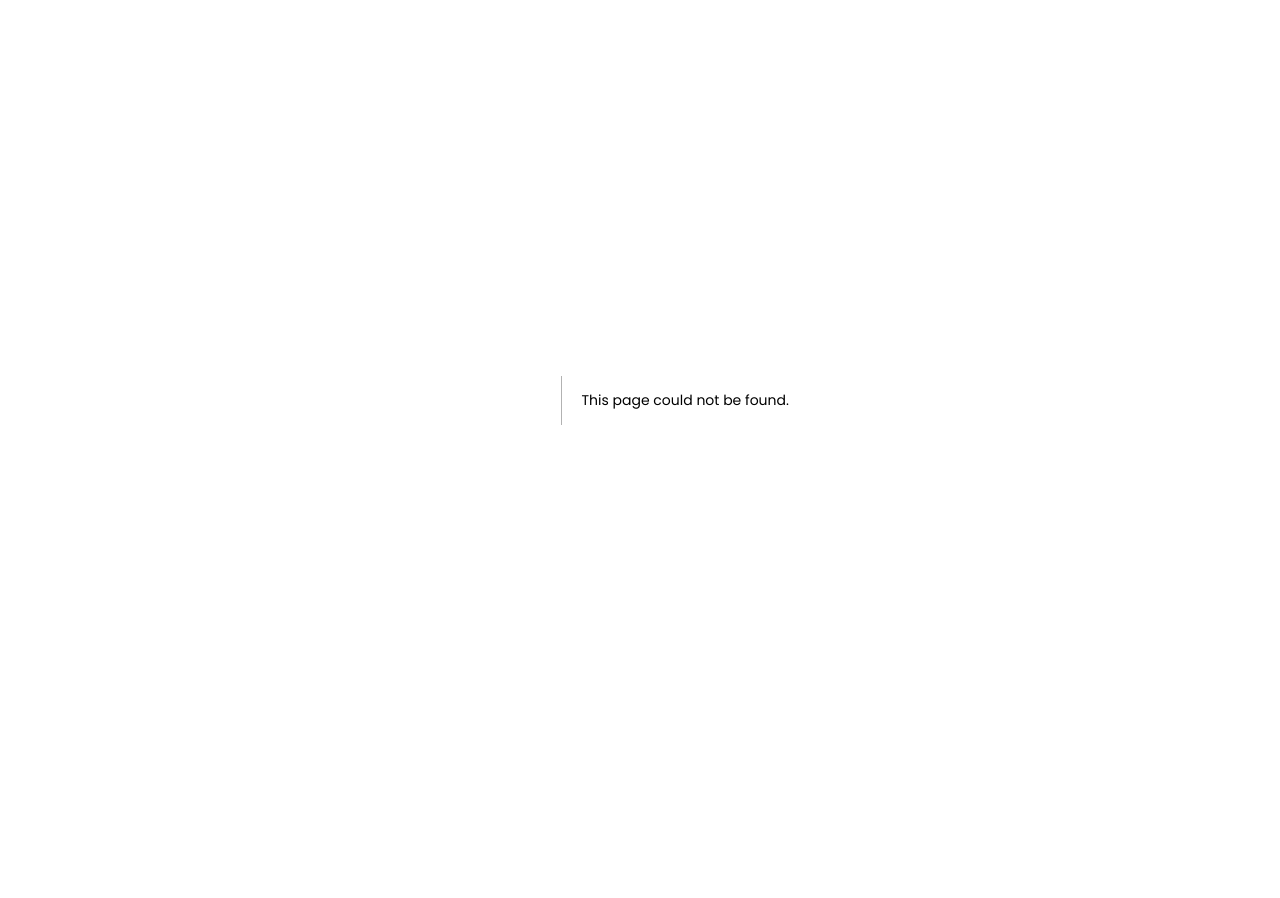
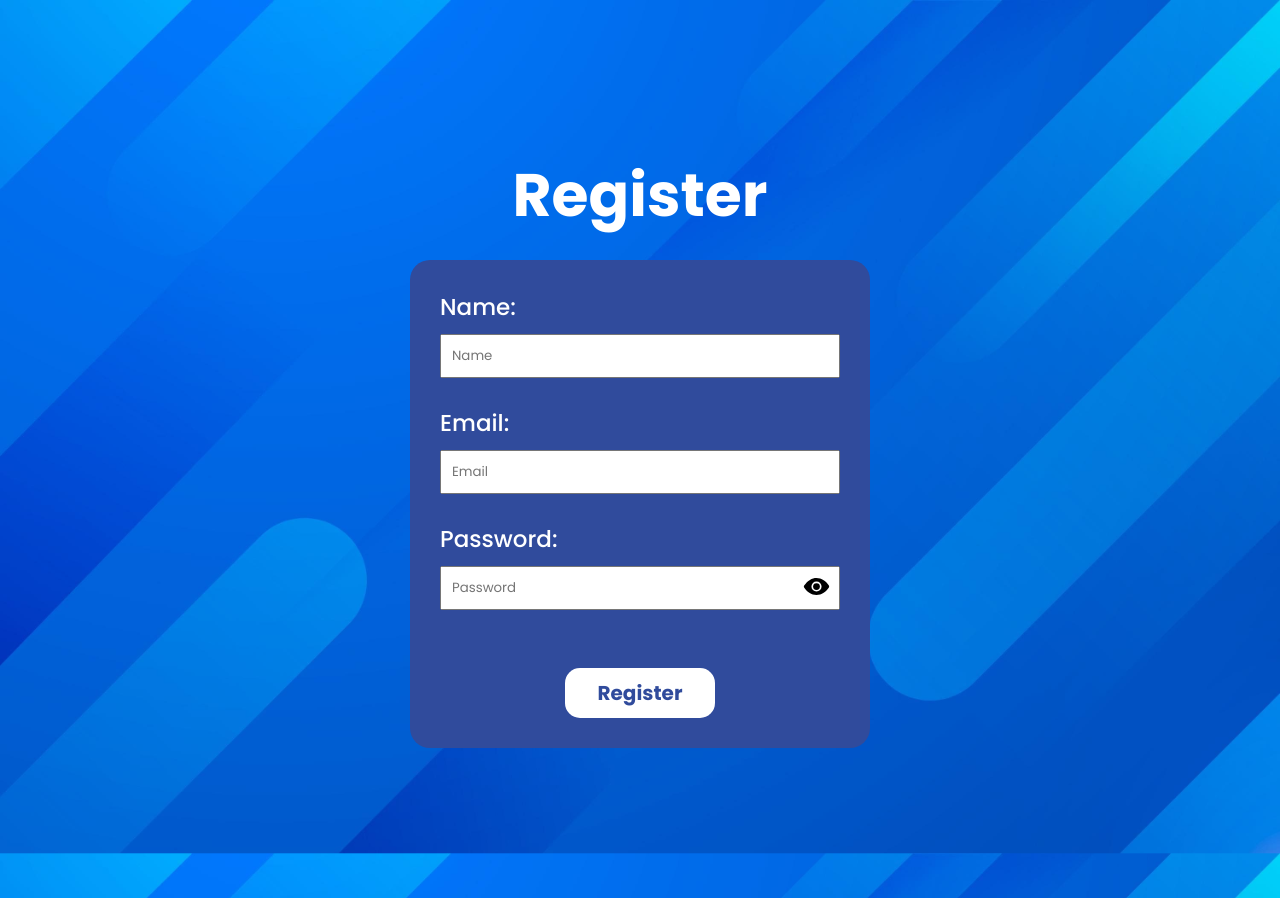
Before and after one commit to naeem2000/next-todo-react, a Next.js app: page /register in a window 1280 px wide. Before the commit this address had no page. Before the commit the page ends 800 px from the top, so only its background shows below. Built offline with nearby package versions, Linux system fonts and the light colour scheme.

Commit message:
finished login and register

```diff
--- /dev/null
+++ b/app/components/firebase.ts
@@ -0,0 +1,14 @@
+import { initializeApp } from 'firebase/app';
+import { getAuth } from 'firebase/auth';
+
+const firebaseConfig = {
+	apiKey: 'AIzaSyDKaE4U1Izf_65c4gMXAe97M2HK7c3izjg',
+	authDomain: 'next-todo-9ac1e.firebaseapp.com',
+	projectId: 'next-todo-9ac1e',
+	storageBucket: 'next-todo-9ac1e.appspot.com',
+	messagingSenderId: '727095586993',
+	appId: '1:727095586993:web:2735eea4a1892e1169f290',
+};
+
+const app = initializeApp(firebaseConfig);
+export const auth = getAuth(app);
--- a/app/login/Login.scss
+++ b/app/login/Login.scss
@@ -49,7 +49,7 @@
         button {
             align-self: center;
             position: relative;
-            width: 120px;
+            width: 150px;
             background: var(--white);
             padding: 10px 20px;
             color: var(--blue);
@@ -80,5 +80,41 @@
                 color: var(--white);
             }
         }
+
+        button.register {
+            align-self: center;
+            position: relative;
+            width: 150px;
+            background: var(--white);
+            padding: 10px 20px;
+            color: var(--blue);
+            border-radius: 15px;
+            font-weight: 700;
+            font-size: 20px;
+            transition: all ease .5s;
+            overflow: hidden;
+            border: none;
+            cursor: pointer;
+            margin-top: 30px;
+
+            &:hover {
+                background: var(--blue);
+                color: var(--white);
+            }
+
+            &::after {
+                content: '→';
+                position: absolute;
+                font-size: 25px;
+                top: 5px;
+                transform: translateX(40px);
+                transition: transform 0.5s;
+            }
+
+            &:hover::after {
+                transform: translateX(5px);
+                color: var(--white);
+            }
+        }
     }
 }
--- a/app/login/page.tsx
+++ b/app/login/page.tsx
@@ -4,7 +4,6 @@ import { User, UserError } from '../modules/modules';
 import { IoEye, IoEyeOff } from 'react-icons/io5';
 import React, { useState } from 'react';
 import './Login.scss';
-import { error } from 'console';
 
 export default function Login() {
 	const [visible, setVisible] = useState<boolean>(false);
--- /dev/null
+++ b/app/register/page.tsx
@@ -0,0 +1,138 @@
+'use client';
+
+import { getAuth, createUserWithEmailAndPassword } from 'firebase/auth';
+import { User, UserError } from '../modules/modules';
+import { auth } from '../components/firebase';
+import { IoEye, IoEyeOff } from 'react-icons/io5';
+import React, { useState } from 'react';
+import '../login/Login.scss';
+
+export default function Register() {
+	const [visible, setVisible] = useState<boolean>(false);
+	const [register, setRegister] = useState<User>({
+		name: '',
+		email: '',
+		password: '',
+	});
+
+	const [registerError, setRegisterError] = useState<UserError>({
+		nameError: false,
+		emailError: false,
+		passwordError: false,
+	});
+
+	const onSubmit = async (e: any) => {
+		e.preventDefault();
+		let canLogin: boolean = false;
+		const registerErrors: Partial<UserError> = {
+			nameError: false,
+			emailError: false,
+			passwordError: false,
+		};
+
+		if (!register.name) {
+			canLogin = false;
+			registerErrors.nameError = true;
+		} else {
+			canLogin = true;
+			registerErrors.nameError = false;
+		}
+		if (!register.email) {
+			canLogin = false;
+			registerErrors.emailError = true;
+		} else {
+			canLogin = true;
+			registerErrors.emailError = false;
+		}
+		if (!register.password) {
+			canLogin = false;
+			registerErrors.passwordError = true;
+		} else {
+			canLogin = true;
+			registerErrors.passwordError = false;
+		}
+		setRegisterError({ ...registerError, ...registerErrors });
+		if (canLogin) {
+			createUserWithEmailAndPassword(auth, register.email, register.password)
+				.then((userCredential) => {
+					const user = userCredential.user;
+					localStorage.setItem('user', JSON.stringify(user));
+				})
+				.catch((error) => {
+					if (error.code === 'auth/email-already-in-use') {
+						console.log('error');
+					}
+				});
+		}
+	};
+
+	return (
+		<section className='login'>
+			<h1>Register</h1>
+			<div className='login-body'>
+				<p>Name:</p>
+				<input
+					type='text'
+					placeholder='Name'
+					value={register.name}
+					onChange={(e) => setRegister({ ...register, name: e.target.value })}
+				/>
+				<p className='login-error'>
+					{registerError.nameError ? (
+						<>Please enter your name...</>
+					) : (
+						<>&nbsp;</>
+					)}
+				</p>
+				<p>Email:</p>
+				<input
+					type='email'
+					placeholder='Email'
+					value={register.email}
+					onChange={(e) => setRegister({ ...register, email: e.target.value })}
+				/>
+				<p className='login-error'>
+					{registerError.emailError ? (
+						<>Please enter your email...</>
+					) : (
+						<>&nbsp;</>
+					)}
+				</p>
+				<p>Password:</p>
+				<div>
+					<input
+						type={!visible ? 'password' : 'text'}
+						placeholder='Password'
+						value={register.password}
+						onChange={(e) =>
+							setRegister({ ...register, password: e.target.value })
+						}
+					/>
+					{!visible ? (
+						<IoEye
+							onClick={() => setVisible(true)}
+							className='eye-icon'
+							size={27}
+						/>
+					) : (
+						<IoEyeOff
+							onClick={() => setVisible(false)}
+							className='eye-icon'
+							size={27}
+						/>
+					)}
+				</div>
+				<p className='login-error'>
+					{registerError.passwordError ? (
+						<>Please enter your password...</>
+					) : (
+						<>&nbsp;</>
+					)}
+				</p>
+				<button onClick={onSubmit} className='animated-button register'>
+					Register
+				</button>
+			</div>
+		</section>
+	);
+}
--- a/package.json
+++ b/package.json
@@ -9,6 +9,8 @@
 		"lint": "next lint"
 	},
 	"dependencies": {
+		"@types/firebase": "^3.2.1",
+		"firebase": "^10.12.2",
 		"lottie-react": "^2.4.0",
 		"next": "14.2.3",
 		"react": "^18",
```
Also changed, not shown: 1 other file (tests, documents, lock files or other folders).
